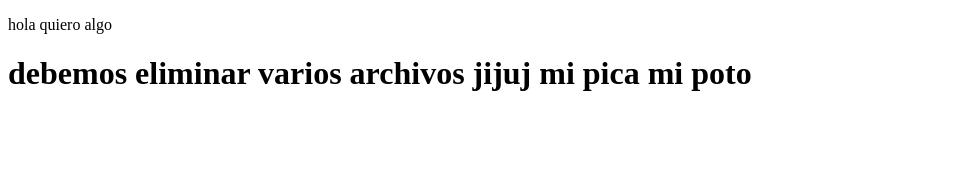
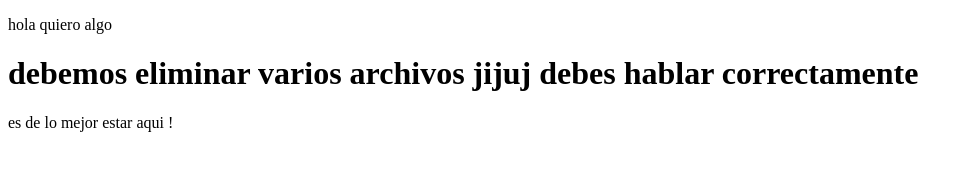
Before and after one commit to yessica9/montpelir, a plain HTML site: page index.html in a window 1280 px wide. Shown: the whole page, without its empty margins (0-973 px from the left). Drawn offline with Linux system fonts and the light colour scheme.

Commit message:
etiqueta laboratoria

```diff
--- a/index.html
+++ b/index.html
@@ -5,6 +5,9 @@
 </head>
 <body>
 <p>hola quiero algo</p>
-<h1>debemos eliminar varios archivos jijuj mi pica mi poto</h1>
+<h1>debemos eliminar varios archivos jijuj debes hablar correctamente</h1>
+<laboratoria>
+es de lo mejor estar aqui !
+</laboratoria>
 </body>
 </html>
```
